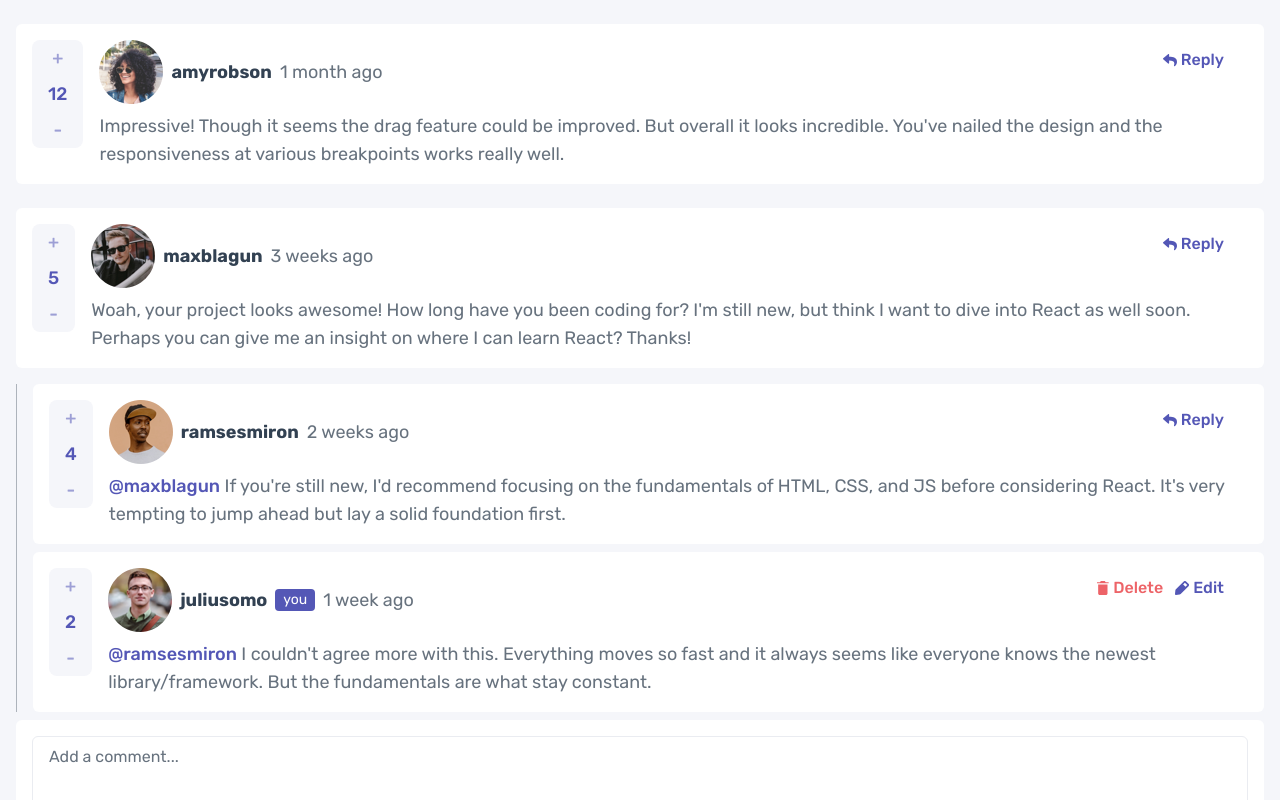
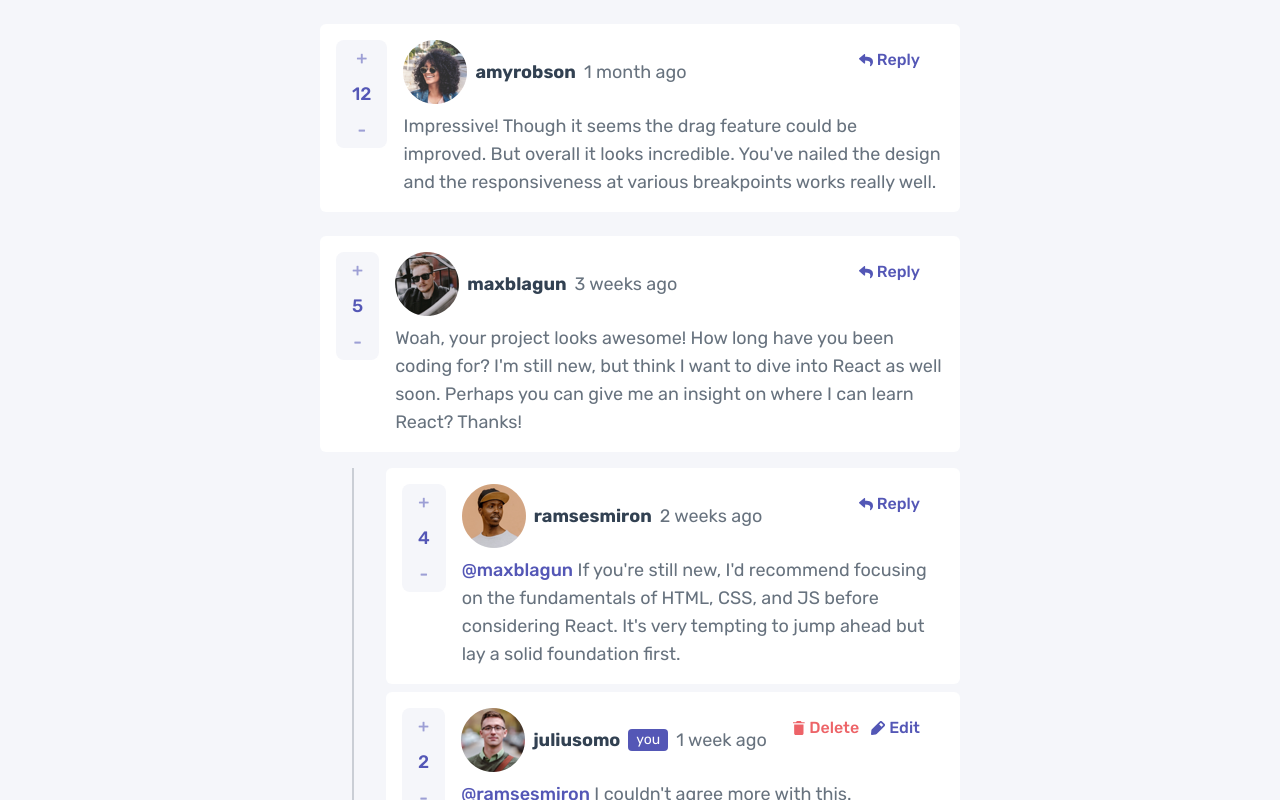
Before and after one commit to AslamtoIbrahim/interactive-comments-section-main, a Next.js app: page / in a window 1280 px wide. Shown: the top 800 px of the page. Built offline with nearby package versions, Linux system fonts and the light colour scheme.

Commit message:
fix: add spacing between line break and replies components

```diff
--- a/src/app/components/CommentReply.tsx
+++ b/src/app/components/CommentReply.tsx
@@ -7,11 +7,10 @@ type InteractiveComment = {
   comment: Comment;
 };
 const CommentReply = ({ comment, currentUser }: InteractiveComment) => {
-
   return (
     <div className="flex flex-col gap-4">
       <CommentView comment={comment} currentUser={currentUser} />
-      <div className="flex flex-col border-l border-grayish-blue/50 pl-4 gap-2">
+      <div className="flex flex-col border-l-2  border-grayish-blue/30  pl-4 lg:ml-8 lg:pl-8 gap-2">
         {comment.replies.map((reply) => (
           <ReplyView
             comment={comment}
--- a/src/app/components/Main.tsx
+++ b/src/app/components/Main.tsx
@@ -53,7 +53,7 @@ const Main = () => {
   }, []);
 
   return (
-    <div className="relative h-fill py-6 px-4 flex flex-col gap-2">
+    <div className="relative h-fill py-6 px-4 md:px-10 lg:px-20 xl:px-80 flex flex-col gap-2">
       {dataContext.comments && currentUser ? (
         <>
           {dataContext.comments.map((comment) => (
```
